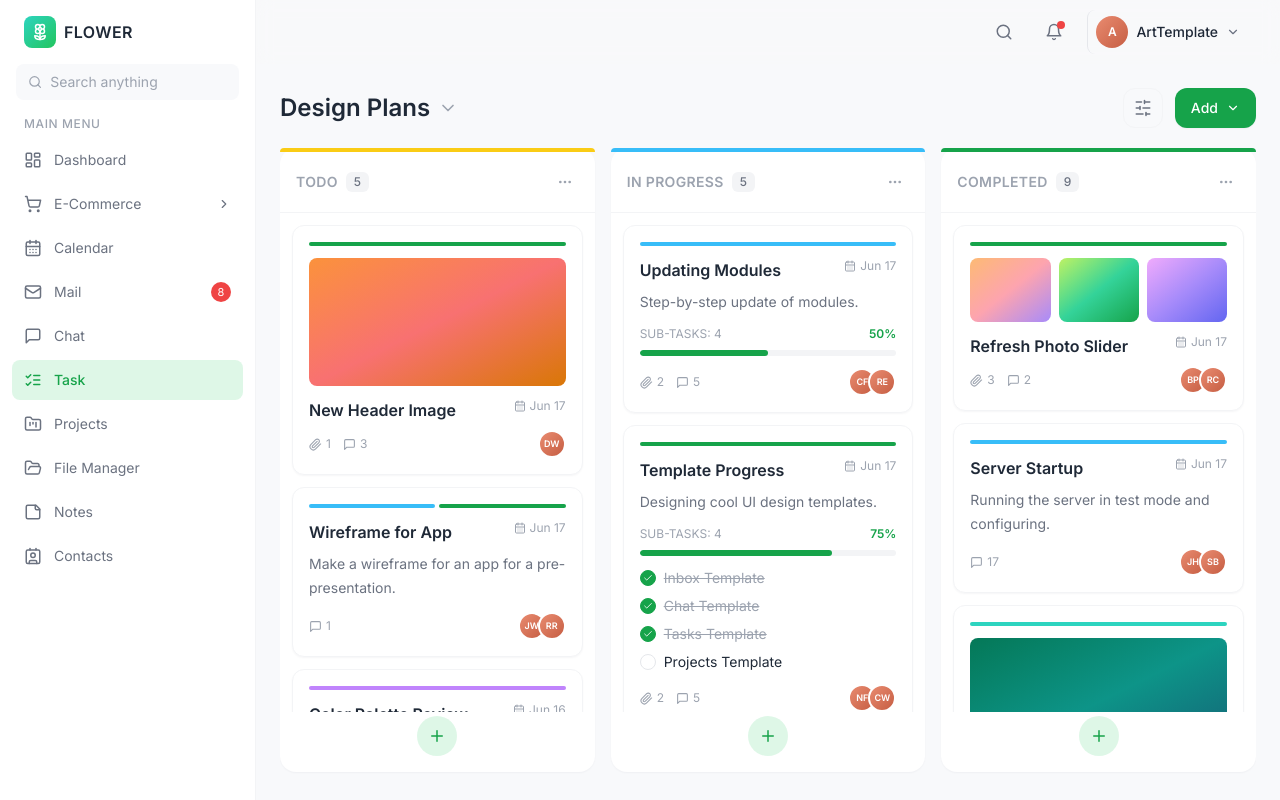
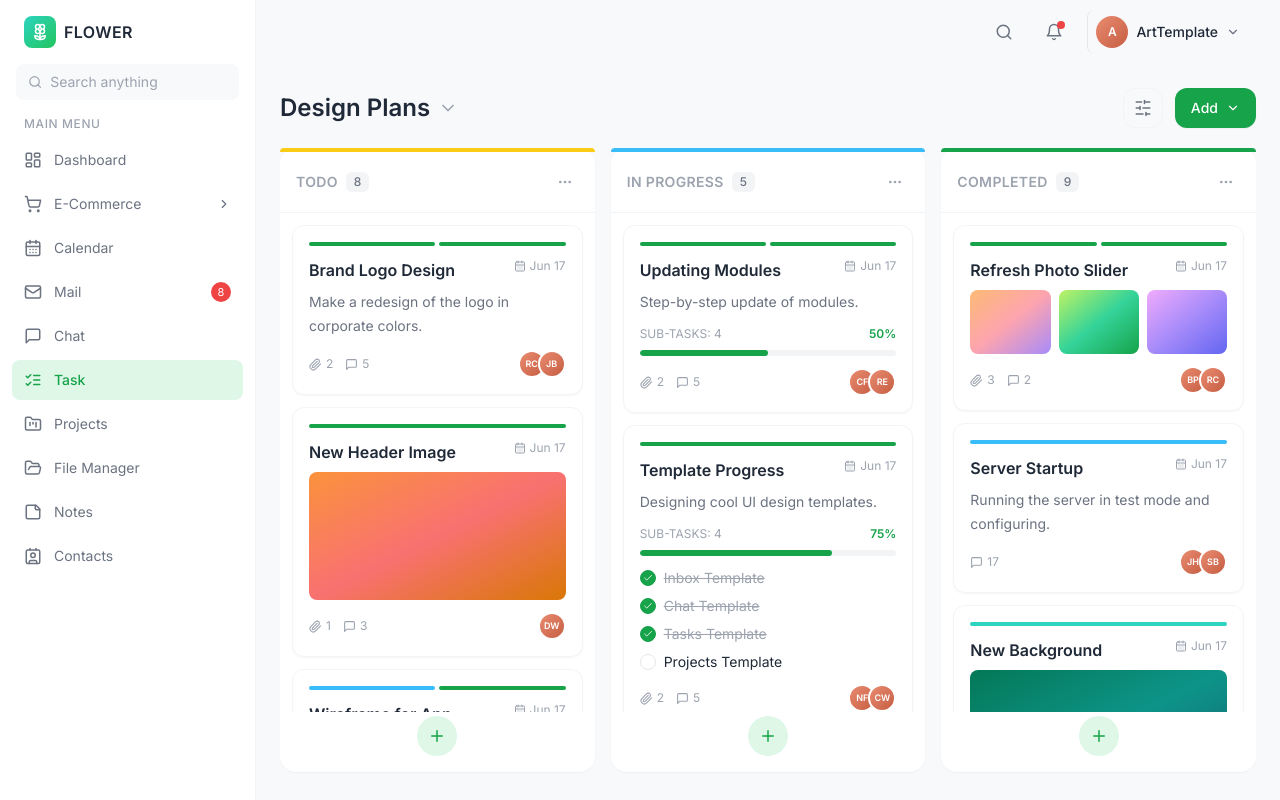
Before and after one commit to Abi1261999/completecollabration, a React (Vite) app: page /task in a window 1280 px wide. Built offline with nearby package versions, Linux system fonts and the light colour scheme.

Commit message:
Restore removed Task cards including Brand Logo Design
Add back all 8 TODO tasks and fix card layout order so titles, images,
and descriptions match the original design while keeping the new dropdown
and column menu enhancements.

Co-authored-by: Abi1261999 <Abi1261999@users.noreply.github.com>

```diff
--- a/src/pages/Task.jsx
+++ b/src/pages/Task.jsx
@@ -62,6 +62,16 @@ const columns = [
 const initialTasks = {
   todo: [
     {
+      id: 'todo-1',
+      title: 'Brand Logo Design',
+      description: 'Make a redesign of the logo in corporate colors.',
+      date: 'Jun 17',
+      attachments: 2,
+      comments: 5,
+      assignees: ['Regina Cooper', 'Judith Black'],
+      statusBar: ['bg-brand-dark', 'bg-brand-dark'],
+    },
+    {
       id: 'todo-2',
       title: 'New Header Image',
       description: '',
@@ -112,6 +122,26 @@ const initialTasks = {
       assignees: ['Jane Wilson'],
       statusBar: ['bg-teal-400'],
     },
+    {
+      id: 'todo-7',
+      title: 'Mobile Navigation',
+      description: 'Design collapsed navigation for smaller breakpoints.',
+      date: 'Jun 15',
+      attachments: 2,
+      comments: 1,
+      assignees: ['Ronald Robertson'],
+      statusBar: ['bg-indigo-400'],
+    },
+    {
+      id: 'todo-8',
+      title: 'Footer Redesign',
+      description: 'Update footer links and newsletter signup block.',
+      date: 'Jun 14',
+      attachments: 0,
+      comments: 2,
+      assignees: ['Calvin Flores'],
+      statusBar: ['bg-pink-400'],
+    },
   ],
   inProgress: [
     {
@@ -124,7 +154,7 @@ const initialTasks = {
       assignees: ['Calvin Flores', 'Robert Edwards'],
       progress: 50,
       subtaskCount: 4,
-      statusBar: ['bg-sky-400'],
+      statusBar: ['bg-brand-dark', 'bg-brand-dark'],
     },
     {
       id: 'progress-2',
@@ -191,7 +221,7 @@ const initialTasks = {
       comments: 2,
       assignees: ['Brandon Pena', 'Regina Cooper'],
       gallery: ['sunset', 'coast', 'city'],
-      statusBar: ['bg-brand-dark'],
+      statusBar: ['bg-brand-dark', 'bg-brand-dark'],
     },
     {
       id: 'done-2',
@@ -741,6 +771,14 @@ function TaskCard({ task, onDragStart, onDragEnd, onToggleSubtask }) {
         </div>
       ) : null}
 
+      <div className="mb-2 flex items-start justify-between gap-2">
+        <h3 className="font-semibold text-ink-900">{task.title}</h3>
+        <span className="flex shrink-0 items-center gap-1 text-xs text-ink-400">
+          <CalendarDays size={12} />
+          {task.date}
+        </span>
+      </div>
+
       {task.coverImage ? (
         <div className={`mb-3 h-32 overflow-hidden rounded-lg ${imageStyles[task.coverImage]}`} />
       ) : null}
@@ -752,14 +790,6 @@ function TaskCard({ task, onDragStart, onDragEnd, onToggleSubtask }) {
           ))}
         </div>
       ) : null}
-
-      <div className="mb-2 flex items-start justify-between gap-2">
-        <h3 className="font-semibold text-ink-900">{task.title}</h3>
-        <span className="flex shrink-0 items-center gap-1 text-xs text-ink-400">
-          <CalendarDays size={12} />
-          {task.date}
-        </span>
-      </div>
 
       {task.description ? <p className="mb-3 text-sm leading-6 text-ink-500">{task.description}</p> : null}
 
```
